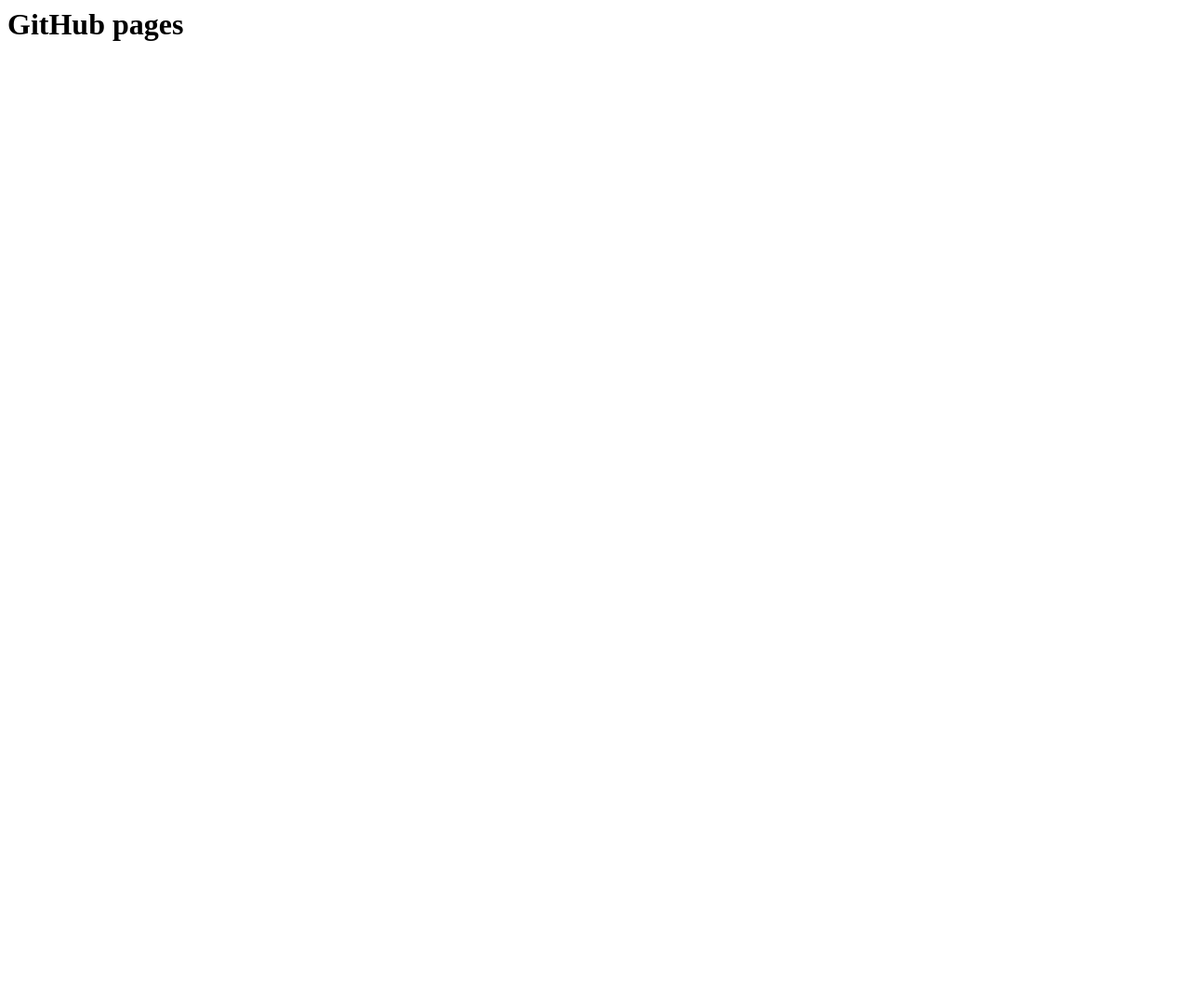
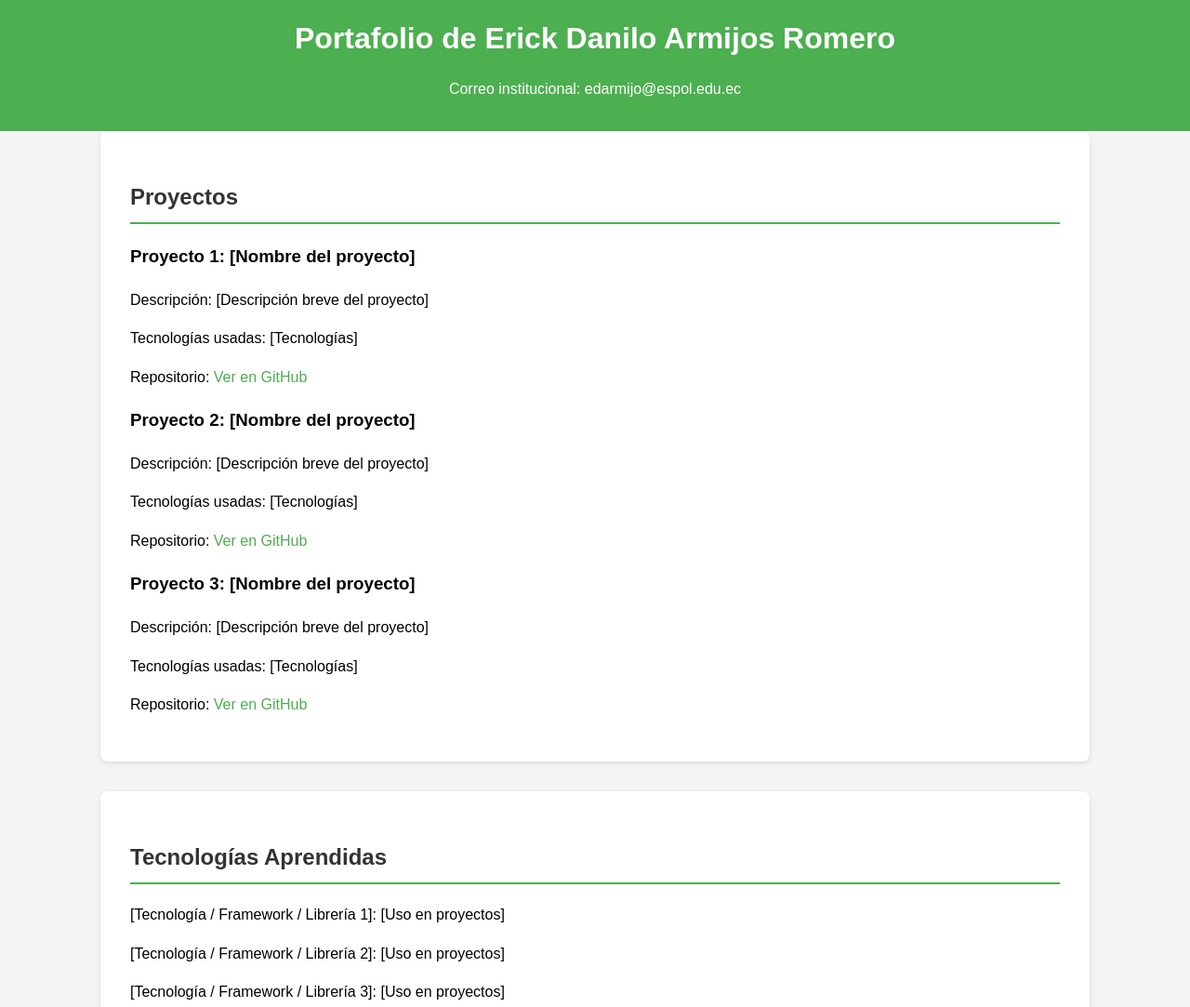
Before and after one commit to kimi2123/miRepositorio, a plain HTML site: page index.html in a window 1280 px wide. Shown: the top 1083 px of the page at 93% size. Before the commit the page ends 800 px from the top, so only its background shows below. Drawn offline with Linux system fonts and the light colour scheme.

Commit message:
actualizacion index.html
Se agrego el cuerpo del index.html para poder presentar los proyectos y tecnologias aprendidas a lo largo de la carrera

```diff
--- a/index.html
+++ b/index.html
@@ -1 +1,115 @@
-<h1> GitHub pages</h1>
+<!DOCTYPE html>
+<html lang="es">
+<head>
+    <meta charset="UTF-8">
+    <meta name="viewport" content="width=device-width, initial-scale=1.0">
+    <title>Portafolio de Erick Danilo Armijos Romero</title>
+    <style>
+        body {
+            font-family: Arial, sans-serif;
+            margin: 0;
+            padding: 0;
+            line-height: 1.6;
+            background-color: #f4f4f4;
+        }
+        header {
+            background-color: #4CAF50;
+            color: white;
+            padding: 1rem 0;
+            text-align: center;
+        }
+        header h1 {
+            margin: 0;
+        }
+        section {
+            padding: 2rem;
+            max-width: 1000px;
+            margin: auto;
+            background-color: white;
+            margin-bottom: 2rem;
+            border-radius: 8px;
+            box-shadow: 0 2px 5px rgba(0,0,0,0.1);
+        }
+        h2 {
+            color: #333;
+            border-bottom: 2px solid #4CAF50;
+            padding-bottom: 0.5rem;
+        }
+        ul {
+            list-style: none;
+            padding: 0;
+        }
+        li {
+            margin-bottom: 1rem;
+        }
+        a {
+            color: #4CAF50;
+            text-decoration: none;
+        }
+        a:hover {
+            text-decoration: underline;
+        }
+        .project, .technology {
+            margin-bottom: 1rem;
+        }
+        footer {
+            text-align: center;
+            padding: 1rem;
+            background-color: #333;
+            color: white;
+        }
+    </style>
+</head>
+<body>
+
+<header>
+    <h1>Portafolio de Erick Danilo Armijos Romero</h1>
+    <p>Correo institucional: edarmijo@espol.edu.ec</p>
+</header>
+
+<section id="proyectos">
+    <h2>Proyectos</h2>
+    <ul>
+        <li class="project">
+            <h3>Proyecto 1: [Nombre del proyecto]</h3>
+            <p>Descripción: [Descripción breve del proyecto]</p>
+            <p>Tecnologías usadas: [Tecnologías]</p>
+            <p>Repositorio: <a href="[URL del repositorio]" target="_blank">Ver en GitHub</a></p>
+        </li>
+        <li class="project">
+            <h3>Proyecto 2: [Nombre del proyecto]</h3>
+            <p>Descripción: [Descripción breve del proyecto]</p>
+            <p>Tecnologías usadas: [Tecnologías]</p>
+            <p>Repositorio: <a href="[URL del repositorio]" target="_blank">Ver en GitHub</a></p>
+        </li>
+        <li class="project">
+            <h3>Proyecto 3: [Nombre del proyecto]</h3>
+            <p>Descripción: [Descripción breve del proyecto]</p>
+            <p>Tecnologías usadas: [Tecnologías]</p>
+            <p>Repositorio: <a href="[URL del repositorio]" target="_blank">Ver en GitHub</a></p>
+        </li>
+    </ul>
+</section>
+
+<section id="tecnologias">
+    <h2>Tecnologías Aprendidas</h2>
+    <ul>
+        <li class="technology">[Tecnología / Framework / Librería 1]: [Uso en proyectos]</li>
+        <li class="technology">[Tecnología / Framework / Librería 2]: [Uso en proyectos]</li>
+        <li class="technology">[Tecnología / Framework / Librería 3]: [Uso en proyectos]</li>
+    </ul>
+</section>
+
+<section id="requerimientos">
+    <h2>Requerimientos</h2>
+    <p>Usuario institucional: edarmijo</p>
+    <p>Contraseña: *********************</p>
+    <p>URL del sitio web desplegado: <a href="[https://kimi2123.github.io/miRepositorio/]" target="_blank">Mi sitio</a></p>
+</section>
+
+<footer>
+    <p>Portafolio desarrollado por Erick Danilo Armijos Romero - ESPOL</p>
+</footer>
+
+</body>
+</html>
```
